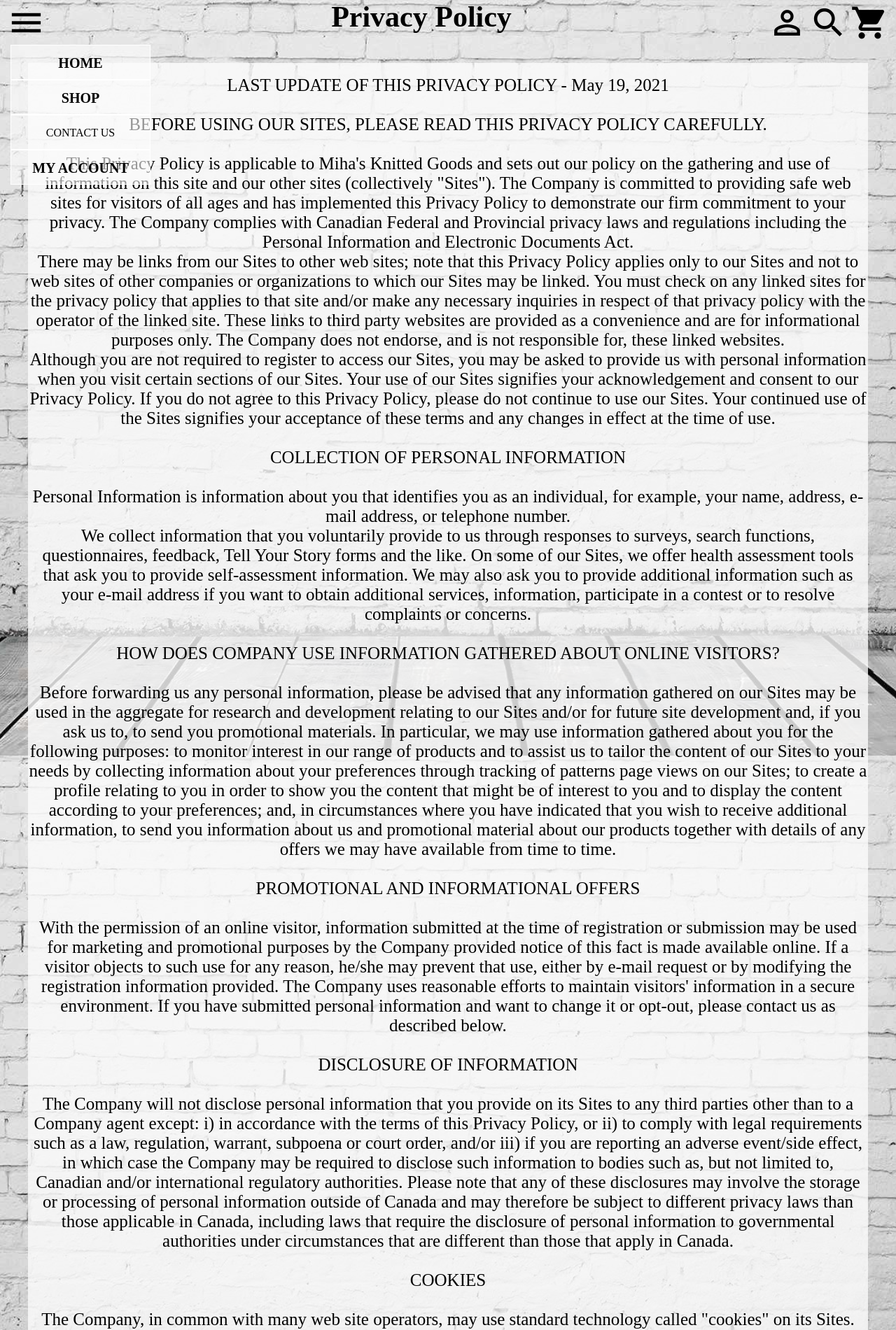
After one commit to mdumbrava/Knitting-Site, a Flask app: page /policy/ in a window 1280 px wide. The commit adds this page. Shown: the top 1901 px of the page at 70% size. Run offline with Flask 2, Linux system fonts and the light colour scheme; some libraries are stand-ins or nearby versions; some web fonts are replaced.

Commit message:
another push

```diff
--- /dev/null
+++ b/knit/about/__init__.py
@@ -0,0 +1,6 @@
+""" This package handles about us Page app """
+from flask import Blueprint
+
+bp = Blueprint('about', __name__, url_prefix='/about')
+
+from . import routes
--- /dev/null
+++ b/knit/policy/__init__.py
@@ -0,0 +1,6 @@
+""" This package handles privacy policy Page app """
+from flask import Blueprint
+
+bp = Blueprint('policy', __name__, url_prefix='/policy')
+
+from . import routes
--- /dev/null
+++ b/knit/policy/routes.py
@@ -0,0 +1,8 @@
+from flask import render_template, redirect, request, session
+from . import bp
+from datetime import date
+
+@bp.route('/')
+def main():
+   value = "Privacy Policy"
+   return render_template('policy.html', value=value,)
--- /dev/null
+++ b/knit/service/__init__.py
@@ -0,0 +1,6 @@
+""" This package handles customer service Page app """
+from flask import Blueprint
+
+bp = Blueprint('service', __name__, url_prefix='/service')
+
+from . import routes
--- /dev/null
+++ b/knit/shop/__init__.py
@@ -0,0 +1,6 @@
+""" This package handles customer service Page app """
+from flask import Blueprint
+
+bp = Blueprint('shop', __name__, url_prefix='/shop')
+
+from . import routes
--- a/knit/templates/footer.html
+++ b/knit/templates/footer.html
@@ -1,20 +1,17 @@
-
-
-<!-- <div style="display: flex; flex-direction: row; justify-content: space-between; bottom:0px; position:absolute; -->
 
 <div style="display: flex; flex-direction: row; justify-content: space-between;
-            background-color: rgb(252, 252, 252 , 0.8); width: 100%; padding: auto;">
+            background-color: rgb(252, 252, 252 , 0.8); width: 100%; padding: auto; padding-bottom: 20px;">
 
     <div style=" text-align: center; padding-left: 30px">
       <h1>COMPANY</h1>
-      <h3>About Us</h3>
-      <h3>Privacy Policy</h3>
+      <a href="/about"><h3>About Us</h3></a>
+      <a href="/policy"><h3>Privacy Policy</h3></a>
     </div>
 
     <div  style="text-align: center;">
       <h1>CUSTOMER SERVICE</h1>
-      <h3>Contant US</h3>
-      <h3>Shipping Info</h3>
+      <a href="/service/contact"><h3>Contant US</h3></a>
+      <a href="/service/shipping"><h3>Shipping Info</h3></a>
 
 
     </div>
--- a/knit/templates/nav.html
+++ b/knit/templates/nav.html
@@ -30,7 +30,7 @@
                                 <li>Shop Gloves</li>
                                 <li>Shop Sweaters</li>
                                 <li>Shop Blankets</li>
-                                <li>Customer Orders</li>
+                                <li>Custom Orders</li>
                             </ul>
                         </li>
                         <li>Contact Us</li>
--- /dev/null
+++ b/knit/templates/policy.html
@@ -0,0 +1,115 @@
+{% extends 'nav.html' %} {% block content %}
+<br><br>
+<div style="text-align: center; width: 1200px; margin: auto; background-color: rgb(252, 252, 252 , 0.8);">
+<br>
+<p style="font-size: 25px;">
+LAST UPDATE OF THIS PRIVACY POLICY - May 19, 2021
+<br><br>
+BEFORE USING OUR SITES, PLEASE READ THIS PRIVACY POLICY CAREFULLY.
+<br><br>
+This Privacy Policy is applicable to Miha's Knitted Goods and sets out our policy on the gathering
+and use of information on this site and our other sites (collectively "Sites"). The Company is committed to
+providing safe web sites for visitors of all ages and has implemented this Privacy Policy to demonstrate our
+firm commitment to your privacy. The Company complies with Canadian Federal and Provincial privacy laws and
+regulations including the Personal Information and Electronic Documents Act.
+<br>
+There may be links from our Sites to other web sites; note that this Privacy Policy applies only to our Sites and not to web sites of
+other companies or organizations to which our Sites may be linked. You must check on any linked sites for the privacy policy that applies to
+ that site and/or make any necessary inquiries in respect of that privacy policy with the operator of the linked site. These links to third
+ party websites are provided as a convenience and are for informational purposes only. The Company does not endorse, and is not responsible
+  for, these linked websites.
+<br>
+Although you are not required to register to access our Sites, you may be asked to provide us with personal information when you visit
+certain sections of our Sites. Your use of our Sites signifies your acknowledgement and consent to our Privacy Policy. If you do not agree
+to this Privacy Policy, please do not continue to use our Sites. Your continued use of the Sites signifies your acceptance of these terms
+and any changes in effect at the time of use.
+<br><br>
+COLLECTION OF PERSONAL INFORMATION
+<br><br>
+Personal Information is information about you that identifies you as an individual, for example, your name, address, e-mail address, or
+ telephone number.
+<br>
+We collect information that you voluntarily provide to us through responses to surveys, search functions, questionnaires, feedback,
+Tell Your Story forms and the like. On some of our Sites, we offer health assessment tools that ask you to provide self-assessment
+information. We may also ask you to provide additional information such as your e-mail address if you want to obtain additional services,
+information, participate in a contest or to resolve complaints or concerns.
+<br><br>
+HOW DOES COMPANY USE INFORMATION GATHERED ABOUT ONLINE VISITORS?
+<br><br>
+Before forwarding us any personal information, please be advised that any information gathered on our Sites may be used in the aggregate
+for research and development relating to our Sites and/or for future site development and, if you ask us to, to send you promotional
+materials. In particular, we may use information gathered about you for the following purposes: to monitor interest in our range of products
+ and to assist us to tailor the content of our Sites to your needs by collecting information about your preferences through tracking of
+ patterns page views on our Sites; to create a profile relating to you in order to show you the content that might be of interest to you
+ and to display the content according to your preferences; and, in circumstances where you have indicated that you wish to receive
+ additional information, to send you information about us and promotional material about our products together with details of any offers
+ we may have available from time to time.
+<br><br>
+PROMOTIONAL AND INFORMATIONAL OFFERS
+<br><br>
+With the permission of an online visitor, information submitted at the time of registration or submission may be used for marketing and
+promotional purposes by the Company provided notice of this fact is made available online. If a visitor objects to such use for any reason,
+ he/she may prevent that use, either by e-mail request or by modifying the registration information provided. The Company uses reasonable
+  efforts to maintain visitors' information in a secure environment. If you have submitted personal information and want to change it or
+  opt-out, please contact us as described below.
+<br><br>
+DISCLOSURE OF INFORMATION
+<br><br>
+The Company will not disclose personal information that you provide on its Sites to any third parties other than to a Company agent
+except: i) in accordance with the terms of this Privacy Policy, or ii) to comply with legal requirements such as a law, regulation,
+ warrant, subpoena or court order, and/or iii) if you are reporting an adverse event/side effect, in which case the Company may be required
+ to disclose such information to bodies such as, but not limited to, Canadian and/or international regulatory authorities. Please note that
+  any of these disclosures may involve the storage or processing of personal information outside of Canada and may therefore be subject to
+  different privacy laws than those applicable in Canada, including laws that require the disclosure of personal information to governmental
+   authorities under circumstances that are different than those that apply in Canada.
+<br><br>
+COOKIES
+<br><br>
+The Company, in common with many web site operators, may use standard technology called "cookies" on its Sites. Cookies are small data
+ files that are downloaded onto your computer when you visit a particular web site. You can disable cookies by turning them off in your
+ browser; however, some areas of the Sites may not function properly if you do so.
+<br><br>
+PROTECTION OF CHILDREN ONLINE
+<br><br>
+The Company considers the protection of children's privacy, especially online, to be of the utmost importance. We do not knowingly
+collect or solicit personal information from children nor do we allow them to become registered users of, or to request information
+through, our Sites or help-seeking information lines.
+<br><br>
+ADDITIONAL TERMS FOR CERTAIN WEBSITES
+<br><br>
+The following additional information applies to our Sites that require registration. Generally, you are not required to provide personal
+information as a condition of using our Sites, except as may be necessary to provide you with a product or service that you have requested.
+ However, some of our Sites are restricted to certain individuals such as health care professionals or our prescription drug patients and
+ we may require these individuals to register upon entry by providing us with certain information.
+<br><br>
+PROTECTION OF INFORMATION:
+<br><br>
+Our Commitment to Security
+<br>
+We have put in place physical, electronic, and managerial procedures to safeguard and help prevent unauthorized access, maintain data
+security, and correctly use the information we collect online. The Company applies security safeguards appropriate to the sensitivity of
+the information, such as retaining information in secure facilities and making personal information accessible only to authorized employees
+on a need-to-know basis.
+<br>
+Storage of Information:
+<br>
+Personal information you share with us is stored on our database servers at Company data centers (in whatever country they may be
+located), or hosted by third parties who have entered into agreements with us that require them to observe our Privacy Policy.
+<br><br>
+POLICY CHANGE:
+<br><br>
+If we alter our Privacy Policy, any changes will be posted on this page of our Site so that you are always informed of the information
+ we collect about you, how we use it and the circumstances under which we may disclose it.
+<br><br>
+ACCEPTANCE OF OUR PRIVACY POLICY:
+<br><br>
+By using this Site or any other The Company Site or interactive banner ads, you signify your acceptance of our Privacy Policy, and you
+adhere to the terms and conditions posted on the Site. By submitting your information, you agree that it will
+ be governed by our Privacy Policy.
+
+</p>
+</div>
+<br><br>
+ {% include 'footer.html' %}
+
+ {% endblock %}
```
Also changed, not shown: knit/__init__.py (+11 -11 lines), knit/about/routes.py (added, +8 -0 lines), knit/service/routes.py (added, +13 -0 lines), knit/shop/routes.py (added, +13 -0 lines), knit/static/style.css (+37 -0 lines), knit/templates/about.html (added, +26 -0 lines), knit/templates/contact.html (added, +35 -0 lines), knit/templates/home.html (+5 -5 lines), knit/templates/shipping.html (added, +52 -0 lines), knit/static/needles.jpg (added).
